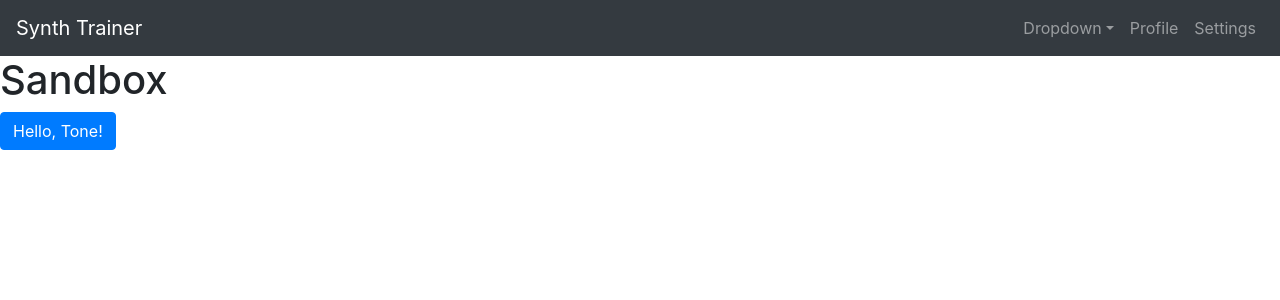
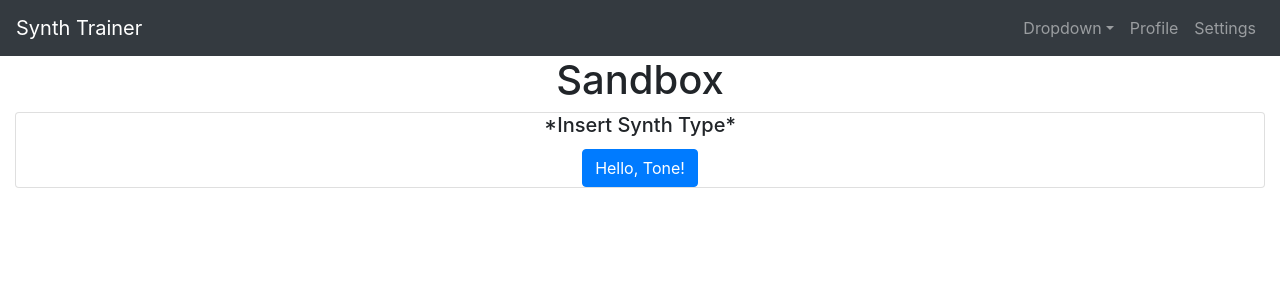
Before and after one commit to alvinlai808/Synth-Trainer, a React (Create React App) app in the folder synth-trainer/: page /Sandbox in a window 1280 px wide. Shown: the top 300 px of the page. Built offline with nearby package versions, Linux system fonts and the light colour scheme; no server answers.

Commit message:
minor changes

```diff
--- a/synth-trainer/src/Components/MainPage.jsx
+++ b/synth-trainer/src/Components/MainPage.jsx
@@ -14,10 +14,10 @@ const MainPage = () => {
       <Jumbotron style={{ backgroundImage: `url(${img_url})`, backgroundSize: 'cover' }}>
         <h1>Welcome to Synth Trainer</h1>
         <p>
-          Having trouble navigating the application? Click below to enable Tool Tips.
+          Having trouble navigating the application? GG.
         </p>
         <p>
-        <Button variant="primary">Tool Tips</Button>
+          <Button variant="primary">I do nothing</Button>
         </p>
       </Jumbotron>
 
--- a/synth-trainer/src/Components/Sandbox.jsx
+++ b/synth-trainer/src/Components/Sandbox.jsx
@@ -2,8 +2,10 @@ import React, { useState, useRef, useEffect } from "react";
 import * as Tone from 'tone'
 import {
   Button,
-    InputGroup,
+  Card,
+  Form,
   FormControl,
+  InputGroup
 } from "react-bootstrap";
 
 const playTone = () => {
@@ -22,73 +24,89 @@ const playTone = () => {
 
 const Sandbox = () => {
   return (
-        <div>
-            <h1>Sandbox</h1>
+    <div className="col-sm-12 my-auto">
+      <h1 className="text-3xl mb-2 text-center font-bold">Sandbox</h1>
+      <Card id="sandbox-card" className="text-center w-center">
+        <Card.Title id="sandbox-label">*Insert Synth Type*</Card.Title>
+        <Form>
           <Button onClick={(event) => {playTone();}}>
             Hello, Tone!
           </Button>
+        </Form>
+      </Card>
     </div>
   );
 }
 export default Sandbox;
 
 // const Sandbox = () => {
-//     // const [isLoaded, setLoaded] = useState(false);
-//     const synth = useRef(null);
-//     const [attack, setAttack] = useState(0.1);
-//     const [decay, setDecay] = useState(1);
-//     const [release, setRelease] = useState(1);
+//   // const [isLoaded, setLoaded] = useState(false);
+//   const synth = useRef(null);
+//   const [attack, setAttack] = useState(0.1);
+//   const [decay, setDecay] = useState(1);
+//   const [release, setRelease] = useState(1);
 
-//     useEffect(() => {
-//         synth.current = new Tone.MonoSynth({
-//             oscillator: {
-//                 type: "square"
-//             },
-//             envelope: {
-//                 attack: {attack},
-//                 decay: 1,
-//                 release: 1
-//             }
-//         }).toDestination();
-//     }, []);
+//   useEffect(() => {
+//     synth.current = new Tone.MonoSynth({
+//       oscillator: {
+//         type: "square"
+//       },
+//       envelope: {
+//         attack: {attack},
+//         decay: 1,
+//         release: 1
+//       }
+//     }).toDestination();
+//   }, []);
 
-//     const attackHandler = (event) => {
-//         const {value} = event.currentTarget;
-//         synth.envelope.attack = setAttack(value);
-//     }
+//   const userSubmittedAttack = (event, attack) => {
+//     setAttack(attack);
+//   }
 
-//     const decayHandler = (event) => {
-//         const {decay, value} = event.currentTarget;
-//         setDecay(value);
-//     }
+//   const attackHandler = (event) => {
+//     const {value} = event.currentTarget;
+//     // synth.envelope.attack = setAttack(value);
+//   }
 
-//     const releaseHandler = (event) => {
-//         const {attack, value} = event.currentTarget;
-//         setRelease(value);
-//     }
+//   const decayHandler = (event) => {
+//     const {decay, value} = event.currentTarget;
+//     setDecay(value);
+//   }
 
-//     const handleClick = () => synth.current.triggerAttackRelease("C4", "8n");
+//   const releaseHandler = (event) => {
+//     const {attack, value} = event.currentTarget;
+//     setRelease(value);
+//   }
 
-//     return (
-//         <div>
-//             <Button onClick={handleClick}>
-//                 start
-//             </Button>
-//             <InputGroup className="mb-3" controlId="formAttack">
-//                 <InputGroup.Prepend>
-//                     <InputGroup.Text>Attack</InputGroup.Text>
-//                 </InputGroup.Prepend>
-//                 <FormControl
-//                     type="attack"
-//                     name="synthAttack"
-//                     value={attack}
-//                     placeholder="Attack Time (ms)"
-//                     id="synthAttack"
-//                     onChange={(event) => attackHandler(event)}
-//                 />
-//             </InputGroup>
+//   const handleClick = () => synth.current.triggerAttackRelease("C4", "8n");
 
-//         </div>
-//     )
+//   return (
+//     <div>
+//       <Button onClick={handleClick}>
+//         start
+//       </Button>
+//       {/* <Form attack={attack} setAttack={setAttack}/> */}
+//       <InputGroup className="mb-3" controlId="formAttack">
+//         <InputGroup.Prepend>
+//           <InputGroup.Text>Attack</InputGroup.Text>
+//         </InputGroup.Prepend>
+//         <FormControl
+//           type="attack"
+//           name="synthAttack"
+//           value={attack}
+//           placeholder="Attack Time (ms)"
+//           id="synthAttack"
+//           onChange={(event) => attackHandler(event)}
+//         />
+//       </InputGroup>
+//       <Button
+//         onClick={(event) => {
+//           userSubmittedAttack(event, attack)
+//         }}
+//       >
+//         Submit Attack Value
+//       </Button>
+//     </div>
+//   )
 // }
 // export default Sandbox;
```
Also changed, not shown: 1 other file (tests, documents, lock files or other folders). Lines whose indentation alone changed are shown as unchanged.
